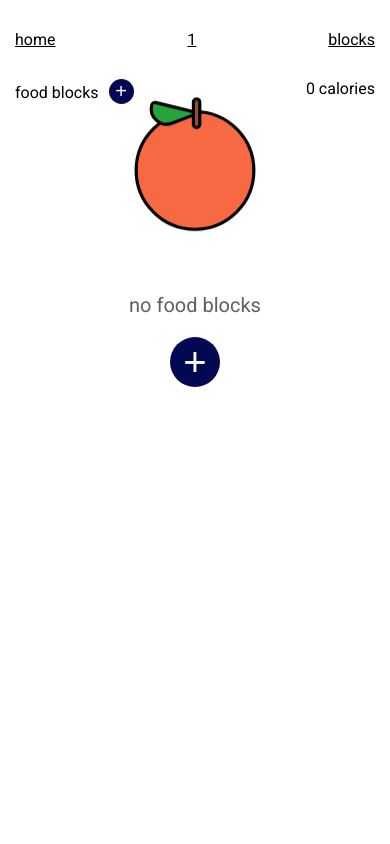
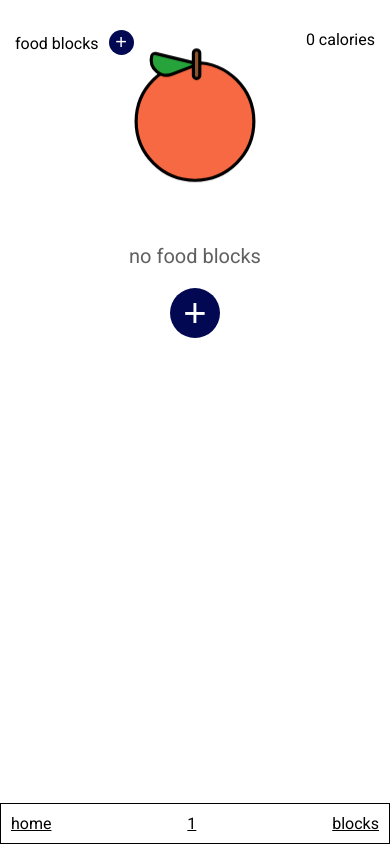
Before and after one commit to colorlessenergy/calorie-tracker, a Next.js app: page /day/1/blocks in a window 390 px wide. Built offline with nearby package versions, Linux system fonts and the light colour scheme.

Commit message:
move navbar to bottom on mobile screens

```diff
--- a/shared/components/nav.js
+++ b/shared/components/nav.js
@@ -6,7 +6,7 @@ export default function Nav ({ link }) {
     const date = router.query.date;
 
     return (
-        <div className="flex justify-content-between align-items-center pt-3 mx-15">
+        <div className="flex justify-content-between align-items-center pt-3 mx-15 nav">
             <Link href="/">
                 <a>
                     home
--- a/styles/globals.scss
+++ b/styles/globals.scss
@@ -42,6 +42,22 @@ input {
 @import "./utilities.scss";
 @import "./module.scss";
 
+@media (max-width: 411px) {
+  .container {
+    padding-bottom: 41px;
+  }
+
+  .nav {
+    border: 1px solid #000000;
+    background-color: #ffffff;
+    margin: 0;
+    padding: 10px;
+    position: fixed;
+    bottom: 0;
+    width: 100%;
+  }
+}
+
 @media (min-width: 400px) {
   .snackbars-container {
     width: 50%;
```
